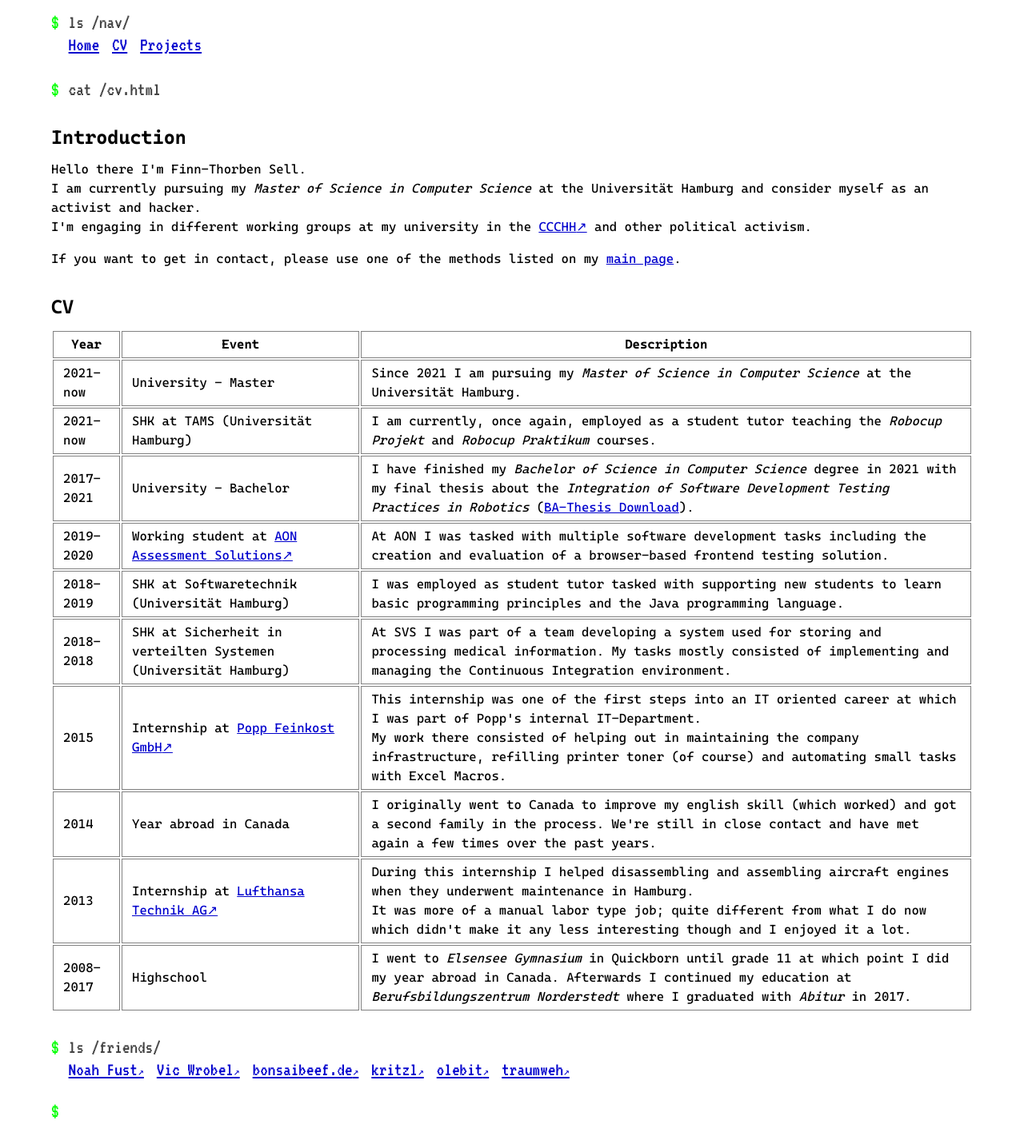
After one commit to lilioid/homepage, a FastAPI app: page /cv.html in a window 1280 px wide. The commit adds this page. Shown: the whole page at 80% size. Run offline with FastAPI, Linux system fonts and the light colour scheme; parts of the project's set-up code (start-up, migrations or seed data) failed here and were passed over.

Commit message:
add cv page

```diff
--- a/src/homepage/static/assets/robots.txt
+++ /dev/null
@@ -1,2 +0,0 @@
-User-Agent: *
-Disallow: /verysecretriddles/
--- a/src/homepage/templates/base.html
+++ b/src/homepage/templates/base.html
@@ -3,9 +3,9 @@
 
 {% block html_head %}
     <head>
-    <meta charset="UTF-8" />
-    <link rel="icon" type="image/svg+xml" href="/static/assets/poly_fox.webp" />
-    <meta name="viewport" content="width=device-width, initial-scale=1.0" />
+        <meta charset="UTF-8"/>
+        <link rel="icon" type="image/svg+xml" href="/static/assets/poly_fox.webp"/>
+        <meta name="viewport" content="width=device-width, initial-scale=1.0"/>
         <title>Finn Sell</title>
 
         {% block html_head_extra %}{% endblock %}
@@ -42,6 +42,7 @@
                     <span>ls /nav/</span>
                     <ul class="centered-list">
                         <li><a href="/index.html">Home</a></li>
+                        <li><a href="/cv.html">CV</a></li>
                         <li><a href="/projects.html">Projects</a></li>
                     </ul>
                 </div>
--- /dev/null
+++ b/src/homepage/templates/views/cv.html
@@ -0,0 +1,179 @@
+{% extends "base.html" %}
+
+{% block html_head_extra %}
+    <meta name="description" content="">
+{% endblock %}
+
+{% block extra_style %}
+    <style>
+        table {
+            margin-top: 16px;
+        }
+        td, th {
+            border: 1px solid grey;
+            padding: 4px 12px;
+        }
+    </style>
+{% endblock %}
+
+{% block main %}
+    <main>
+        <div class="shell command">
+            <div>$</div>
+            <div>
+                <span>cat /cv.html</span>
+            </div>
+        </div>
+
+        <section id="introduction">
+            <h2>Introduction</h2>
+            <p>
+                Hello there I'm Finn-Thorben Sell.<br/>
+                I am currently pursuing my <i>Master of Science in Computer Science</i> at the Universität
+                Hamburg and consider myself as an activist and hacker.<br/>
+                I'm engaging in different working groups at my university in the <a rel="external"
+                                                                                    href="https://hamburg.ccc.de">CCCHH</a>
+                and other political activism.
+            </p>
+            <p>
+                If you want to get in contact, please use one of the methods listed on my <a href="/index.html#contact">main
+                page</a>.
+            </p>
+        </section>
+
+        <section id="cv">
+            <h2>CV</h2>
+            <table>
+                <thead>
+                <tr>
+                    <th>Year</th>
+                    <th>Event</th>
+                    <th>Description</th>
+                </tr>
+                </thead>
+                <tbody>
+                <tr>
+                    <td>2021-now</td>
+                    <td>University - Master</td>
+                    <td>
+                        Since 2021 I am pursuing my <i>Master of Science in Computer Science</i> at the
+                        Universität Hamburg.
+                    </td>
+                </tr>
+
+                <tr>
+                    <td>2021-now</td>
+                    <td>SHK at TAMS (Universität Hamburg)</td>
+                    <td>
+                        I am currently, once again, employed as a student tutor teaching the
+                        <i>Robocup Projekt</i> and <i>Robocup Praktikum</i> courses.
+                    </td>
+                </tr>
+
+                <tr>
+                    <td>2017-2021</td>
+                    <td>University - Bachelor</td>
+                    <td>
+                        I have finished my <i>Bachelor of Science in Computer Science</i> degree in 2021 with
+                        my final thesis about the
+                        <i>Integration of Software Development Testing Practices in Robotics</i> (<a
+                            href="/static/assets/bachelor_thesis_finn_sell.pdf"
+                            target="_blank"
+                    >BA-Thesis Download</a
+                    >).
+                    </td>
+                </tr>
+                <tr>
+                    <td>2019-2020</td>
+                    <td>
+                        Working student at
+                        <a
+                                href="https://assessment.aon.com/en-us/"
+                                target="_blank"
+                                rel="external"
+                        >AON Assessment Solutions</a
+                        >
+                    </td>
+                    <td>
+                        At AON I was tasked with multiple software development tasks including the creation
+                        and evaluation of a browser-based frontend testing solution.
+                    </td>
+                </tr>
+                <tr>
+                    <td>2018-2019</td>
+                    <td>SHK at Softwaretechnik (Universität Hamburg)</td>
+                    <td>
+                        I was employed as student tutor tasked with supporting new students to learn basic
+                        programming principles and the Java programming language.
+                    </td>
+                </tr>
+                <tr>
+                    <td>2018-2018</td>
+                    <td>SHK at Sicherheit in verteilten Systemen (Universität Hamburg)</td>
+                    <td>
+                        At SVS I was part of a team developing a system used for storing and processing
+                        medical information. My tasks mostly consisted of implementing and managing the
+                        Continuous Integration environment.
+                    </td>
+                </tr>
+                <tr>
+                    <td>2015</td>
+                    <td>
+                        Internship at
+                        <a
+                                href="https://www.popp-feinkost.de/"
+                                target="_blank"
+                                rel="external"
+                        >
+                            Popp Feinkost GmbH</a
+                        >
+                    </td>
+                    <td>
+                        This internship was one of the first steps into an IT oriented career at which I was
+                        part of Popp's internal IT-Department.<br/>
+                        My work there consisted of helping out in maintaining the company infrastructure,
+                        refilling printer toner (of course) and automating small tasks with Excel Macros.
+                    </td>
+                </tr>
+                <tr>
+                    <td>2014</td>
+                    <td>Year abroad in Canada</td>
+                    <td>
+                        I originally went to Canada to improve my english skill (which worked) and got a
+                        second family in the process. We're still in close contact and have met again a few
+                        times over the past years.
+                    </td>
+                </tr>
+                <tr>
+                    <td>2013</td>
+                    <td>
+                        Internship at
+                        <a
+                                href="https://www.lufthansa-technik.com/"
+                                target="_blank"
+                                rel="external"
+                        >
+                            Lufthansa Technik AG</a
+                        >
+                    </td>
+                    <td>
+                        During this internship I helped disassembling and assembling aircraft engines when
+                        they underwent maintenance in Hamburg.<br/>
+                        It was more of a manual labor type job; quite different from what I do now which
+                        didn't make it any less interesting though and I enjoyed it a lot.
+                    </td>
+                </tr>
+                <tr>
+                    <td>2008-2017</td>
+                    <td>Highschool</td>
+                    <td>
+                        I went to <i>Elsensee Gymnasium</i> in Quickborn until grade 11 at which point I did
+                        my year abroad in Canada. Afterwards I continued my education at
+                        <i>Berufsbildungszentrum Norderstedt</i> where I graduated with <i>Abitur</i> in 2017.
+                    </td>
+                </tr>
+                </tbody>
+            </table>
+        </section>
+    </main>
+{% endblock %}
--- a/src/homepage/views.py
+++ b/src/homepage/views.py
@@ -24,3 +24,8 @@ async def projects(request: Request) -> HTMLResponse:
 @router.get("/pixelflut.html", tags=["site"])
 async def pixelflut(request: Request) -> HTMLResponse:
     return templates.TemplateResponse(request, name="views/pixelflut.html")
+
+
+@router.get("/cv.html", tags=["site"])
+async def cv(request: Request) -> HTMLResponse:
+    return templates.TemplateResponse(request, name="views/cv.html")
```
Also changed, not shown: 2 other files. Lines whose indentation alone changed are shown as unchanged.
